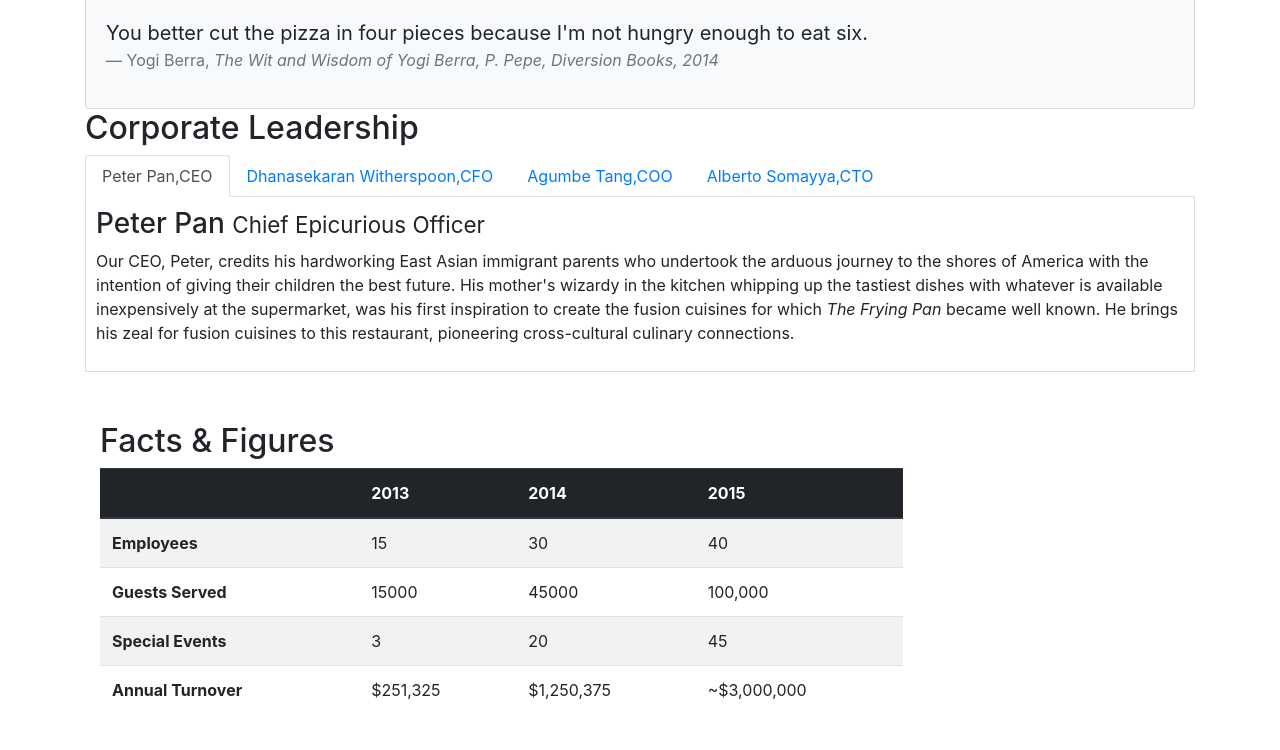
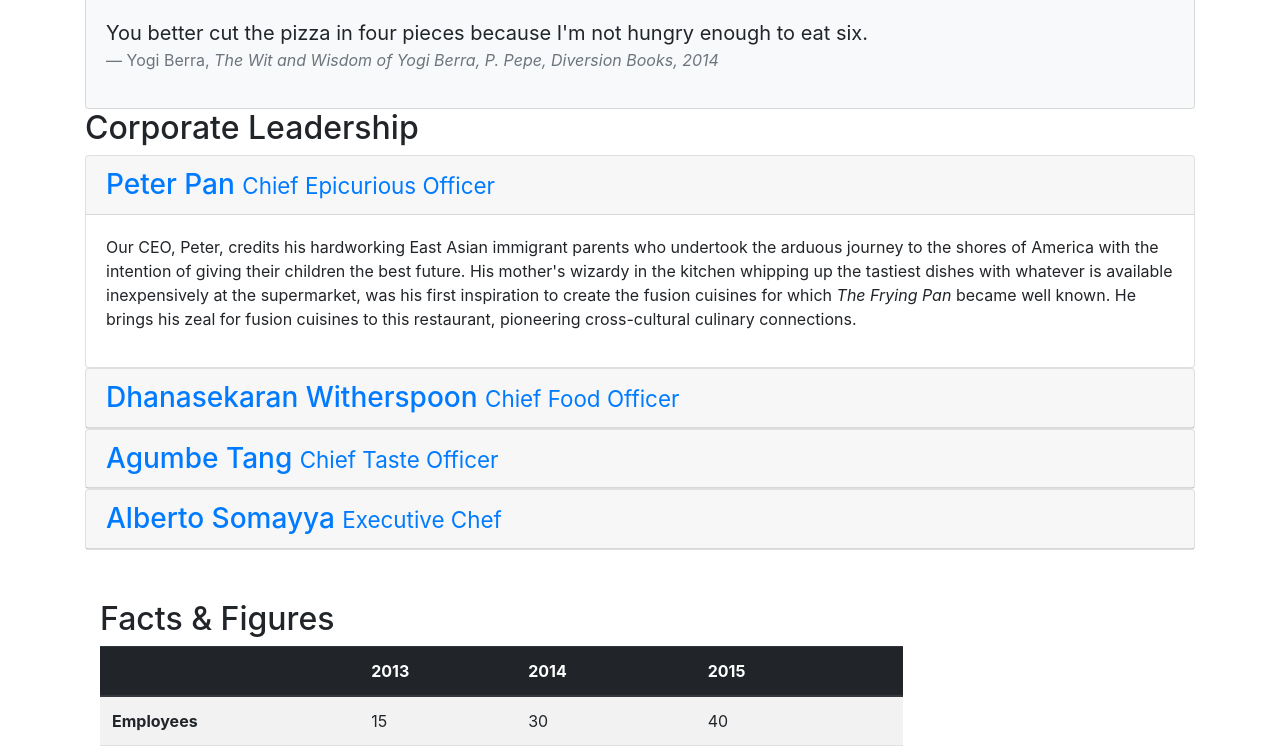
Before and after one commit to sibichakravarthy-k/Intro-to-Bootstrap, a website: page aboutus.html in a window 1280 px wide. Shown: the part 737-1487 px from the top of the page. Drawn offline with nearby package versions, Linux system fonts and the light colour scheme.

Commit message:
accordion

```diff
--- a/aboutus.html
+++ b/aboutus.html
@@ -110,7 +110,7 @@
         <div>
             <div>
                 <h2>Corporate Leadership</h2>
-                <ul class="nav nav-tabs">
+                <!-- <ul class="nav nav-tabs">
                     <li class="nav-item"><a href="#peter" class="nav-link active" role="tab" data-toggle="tab">Peter
                             Pan,CEO</a></li>
                     <li class="nav-item"><a href="#danny" class="nav-link" role="tab" data-toggle="tab">Dhanasekaran
@@ -119,51 +119,102 @@
                             Tang,COO</a></li>
                     <li class="nav-item"><a href="#alberto" class="nav-link" role="tab" data-toggle="tab">Alberto
                             Somayya,CTO</a></li>
-                </ul>
-                <div class="tab-content">
-                    <div role="tabpanel" class="tab-pane show fade active" id="peter">
-                        <h3>Peter Pan <small>Chief Epicurious Officer</small></h3>
-                        <p class="d-none d-sm-block">Our CEO, Peter, credits his hardworking East Asian immigrant
+                </ul> -->
+                <div id="accordion">
+                    <div class="card">
+                        <div class="card-header" role="tab" id="peterhead">
+                            <h3 class="mb-0"><a href="" data-toggle="collapse" data-target="#peter"> Peter Pan <small>Chief
+                                        Epicurious Officer</small></a></h3>
+                        </div>
+                        <div role="tabpanel" class="collapse show" id="peter" data-parent="#accordion">
+                            <div class="card-body">
+                                <p class="d-none d-sm-block">Our CEO, Peter, credits his hardworking East Asian
+                                    immigrant
                                     parents who
-                            undertook the arduous journey to the shores of America with the intention of giving their
+                                    undertook the arduous journey to the shores of America with the intention of giving
+                                    their
                                     children
-                            the best future. His mother's wizardy in the kitchen whipping up the tastiest dishes with
+                                    the best future. His mother's wizardy in the kitchen whipping up the tastiest
+                                    dishes with
                                     whatever
-                            is available inexpensively at the supermarket, was his first inspiration to create the
+                                    is available inexpensively at the supermarket, was his first inspiration to create
+                                    the
                                     fusion
-                            cuisines for which <em>The Frying Pan</em> became well known. He brings his zeal for fusion
+                                    cuisines for which <em>The Frying Pan</em> became well known. He brings his zeal
+                                    for fusion
                                     cuisines to this restaurant, pioneering cross-cultural culinary connections.</p>
                             </div>
-                    <div role="tabpanel" class="tab-pane fade" id="danny">
-                        <h3>Dhanasekaran Witherspoon <small>Chief Food Officer</small></h3>
+                        </div>
+                    </div>
+
+                    <div class="card">
+                        <div class="card-header" role="tab" id="dannyhead">
+                            <h3 class="mb-0"><a href="" data-toggle="collapse" data-target="#danny">Dhanasekaran
+                                    Witherspoon <small>Chief Food Officer</small></a> </h3>
+                        </div>
+
+                        <div role="tabpanel" class="collapse" id="danny" data-parent="#accordion">
+                            <div class="card-body">
                                 <p class="d-none d-sm-block">Our CFO, Danny, as he is affectionately referred to by his
                                     colleagues,
-                            comes from a long established family tradition in farming and produce. His experiences
+                                    comes from a long established family tradition in farming and produce. His
+                                    experiences
                                     growing up
-                            on a farm in the Australian outback gave him great appreciation for varieties of food
+                                    on a farm in the Australian outback gave him great appreciation for varieties of
+                                    food
                                     sources. As
-                            he puts it in his own words, <em>Everything that runs, wins, and everything that stays,
+                                    he puts it in his own words, <em>Everything that runs, wins, and everything that
+                                        stays,
                                         pays!</em></p>
                             </div>
-                    <div role="tabpanel" class="tab-pane fade" id="agumbe">
-                        <h3>Agumbe Tang <small>Chief Taste Officer</small></h3>
-                        <p class="d-none d-sm-block">Blessed with the most discerning gustatory sense, Agumbe, our CTO,
-                            personally ensures that every dish that we serve meets his exacting tastes. Our chefs dread
+                        </div>
+                    </div>
+                    <div class="card">
+                        <div class="card-header" role="tab" id="agumbehead">
+                            <h3 class="mb-0"><a href="" data-toggle="collapse" data-target="#agumbe"> Agumbe Tang
+                                    <small>Chief Taste Officer</small></a> </h3>
+                        </div>
+                        <div role="tabpanel" class="collapse" id="agumbe" data-parent="#accordion">
+                            <div class="card-body">
+                                <p class="d-none d-sm-block">Blessed with the most discerning gustatory sense, Agumbe,
+                                    our
+                                    CTO,
+                                    personally ensures that every dish that we serve meets his exacting tastes. Our
+                                    chefs
+                                    dread
                                     the
-                            tongue lashing that ensues if their dish does not meet his exacting standards. He lives by
+                                    tongue lashing that ensues if their dish does not meet his exacting standards. He
+                                    lives
+                                    by
                                     his
                                     motto, <em>You click only if you survive my lick.</em></p>
                             </div>
-                    <div role="tabpanel" class="tab-pane fade" id="alberto">
-                        <h3>Alberto Somayya <small>Executive Chef</small></h3>
-                        <p class="d-none d-sm-block">Award winning three-star Michelin chef with wide International
+
+                        </div>
+                    </div>
+                    <div class="card">
+                        <div class="card-header" role="tab" id="albertohead">
+                            <h3 class="mb-0"><a href="" data-toggle="collapse" data-target="#alberto">Alberto Somayya
+                                    <small>Executive Chef</small></a> </h3>
+                        </div>
+                        <div role="tabpanel" class="collapse" id="alberto" data-parent="#accordion">
+                            <div class="card-body">
+                                <p class="d-none d-sm-block">Award winning three-star Michelin chef with wide
+                                    International
                                     experience
-                            having worked closely with whos-who in the culinary world, he specializes in creating
+                                    having worked closely with whos-who in the culinary world, he specializes in
+                                    creating
                                     mouthwatering
-                            Indo-Italian fusion experiences. He says, <em>Put together the cuisines from the two
+                                    Indo-Italian fusion experiences. He says, <em>Put together the cuisines from the
+                                        two
                                         craziest
                                         cultures, and you get a winning hit! Amma Mia!</em></p>
                             </div>
+
+                        </div>
+                    </div>
+
+
                 </div>
             </div>
         </div>
```
Lines whose indentation alone changed are shown as unchanged.
